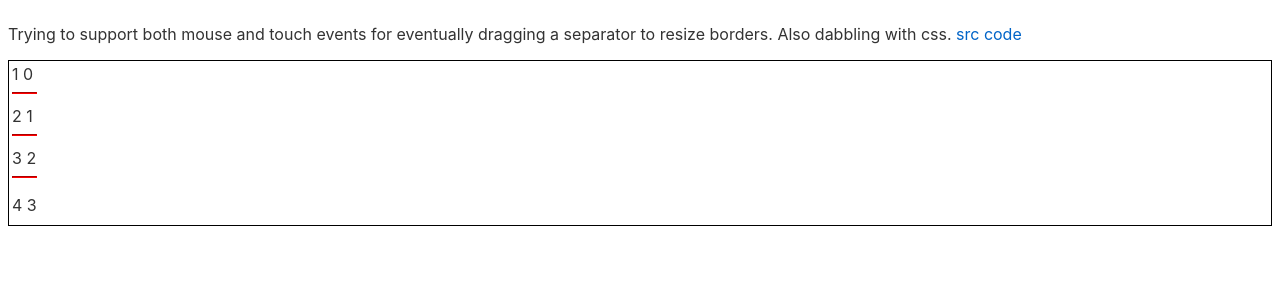
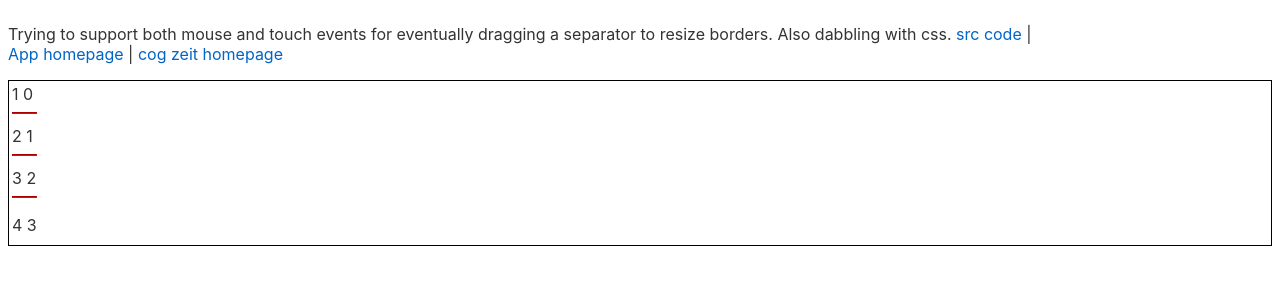
Before and after one commit to cognominal/sv-table-drag, a Svelte app: page / in a window 1280 px wide. Shown: the top 300 px of the page. Built offline with nearby package versions, Linux system fonts and the light colour scheme.

Commit message:
zeit nav

```diff
--- a/src/App.svelte
+++ b/src/App.svelte
@@ -96,9 +96,15 @@
 <p>
  Trying to support both mouse and touch events for eventually dragging
 a separator to resize borders. Also dabbling with css.
+
 <a href="https://github.com/cognominal/sv-table-drag/blob/master/src/App.svelte">
     src code
 </a>
+|<br />
+<a href="https://zeit.co/cognominal/drag-experiment">App homepage</a>
+|
+<a href="https://zeit.co/cognominal">cog zeit homepage</a>
+
 </p>
 <div class="container">
     <table  bind:this={refs.container} bind:clientWidth={w} bind:clientHeight={h}>
```
